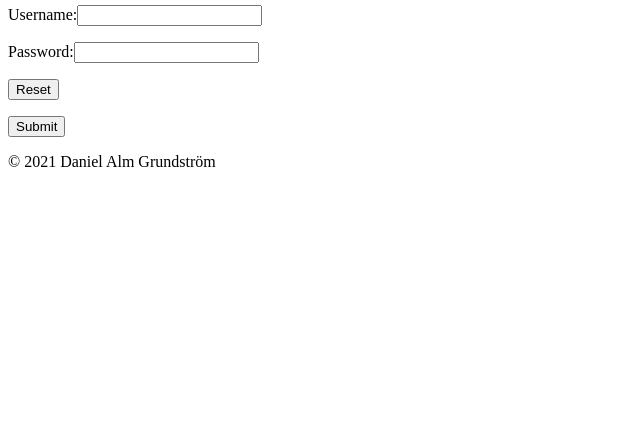
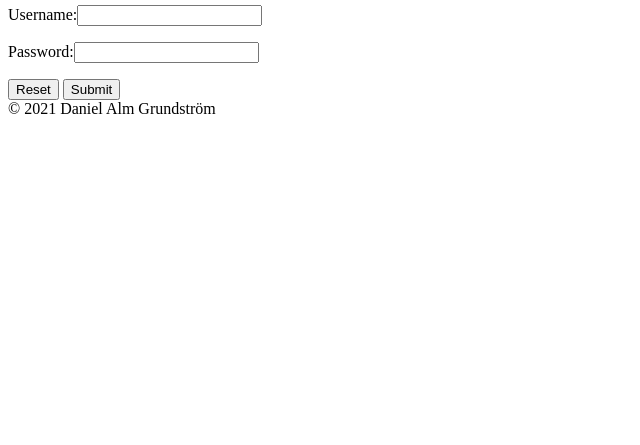
Before and after one commit to almgru/assignment-html-fundamentals-j33, a website: page public/html/login.html in a window 1280 px wide. Shown: the part 355-800 px from the top of the page, without its empty margins (0-640 px from the left). Drawn offline with Linux system fonts and the light colour scheme.

Commit message:
Adds div for submit & reset buttons

```diff
--- a/public/html/login.html
+++ b/public/html/login.html
@@ -37,14 +37,13 @@
                 If you're wondering: I put input tags inside label tags
                 because it allows you to skip adding `for` tags to the labels.
                 Reference: https://stackoverflow.com/a/774065
-
-                I also wrap input tags in p tags because it is more 'semantic'
-                according to W3C.
             -->
             <p><label>Username:<input type=""></label></p>
             <p><label>Password:<input type="password"></label></p>
-            <p><input type="reset" value="Reset"></p>
-            <p><input type="submit" value="Submit"></p>
+            <div>
+                <input type="reset" value="Reset"> <input type="submit" value=
+                "Submit">
+            </div>
         </form>
     </main>
     <footer>
```
